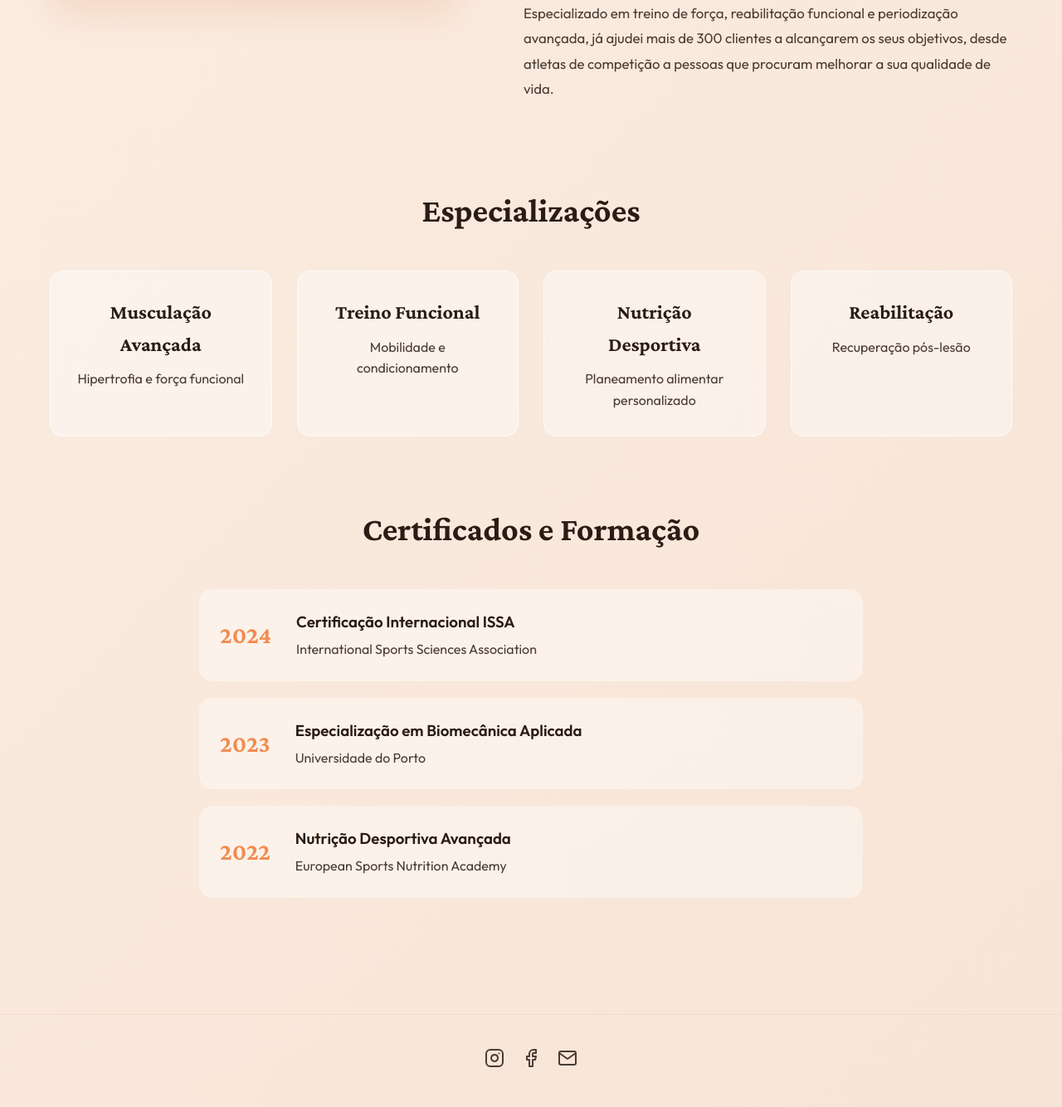
After one commit to fardilhajo/FitHub-Gym, a PHP site: page /trainer-profile.html in a window 1280 px wide. The commit adds this page. Shown: the part 756-2090 px from the top of the page at 83% size. Run offline with PHP 8.4, Linux system fonts and the light colour scheme.

Commit message:
Fixed it so that you can utilize the shortcuts to the other pages at the top

```diff
--- a/css/pages/profile.css
+++ b/css/pages/profile.css
@@ -2,14 +2,13 @@
    CSS Variables & Global Resets
    ========================================================================== */
 :root {
-    --bg-color: #faebe0; /* Light peach/creamy background */
-    --primary-color: #f18c4f; /* Orange accent */
-    --primary-dark: #d87236; /* Darker orange for text */
-    --text-dark: #2a1b15; /* Dark brown/black for headings */
-    --text-body: #4a3b34; /* Muted brown for paragraph text */
-
-    --font-serif: 'Crimson Pro', serif;
-    --font-sans: 'Outfit', sans-serif;
+  --bg-color: #faebe0;
+  --primary-color: #f18c4f;
+  --primary-dark: #d87236;
+  --text-dark: #2a1b15;
+  --text-body: #4a3b34;
+  --font-serif: "Crimson Pro", serif;
+  --font-sans: "Outfit", sans-serif;
 }
 
 * {
@@ -19,12 +18,12 @@
 }
 
 body {
+  min-height: 100vh;
+  font-family: var(--font-sans);
+  line-height: 1.6;
+  color: var(--text-body);
   background-color: var(--bg-color);
   background: linear-gradient(135deg, #fbeee4 0%, #f7e4d5 100%);
-    font-family: var(--font-sans);
-    color: var(--text-body);
-    line-height: 1.6;
-    min-height: 100vh;
 }
 
 /* ==========================================================================
@@ -48,14 +47,14 @@ body {
 
 .nav-links {
   display: flex;
+  gap: 30px;
   list-style: none;
-    gap: 30px;
 }
 
 .nav-links a {
-    text-decoration: none;
   color: var(--text-body);
   font-weight: 500;
+  text-decoration: none;
   transition: color 0.3s;
 }
 
@@ -69,20 +68,21 @@ body {
   align-items: center;
 }
 
-.btn-login, .btn-join {
+.btn-login,
+.btn-join {
   cursor: pointer;
   font-weight: 600;
 }
 
 .btn-join {
+  padding: 8px 20px;
+  color: #fff;
   background: var(--primary-color);
-    color: white;
-    padding: 8px 20px;
   border-radius: 20px;
 }
 
 /* ==========================================================================
-   Profile Container & Introduction Section
+   Profile container and introduction section
    ========================================================================== */
 .perfil-container {
   max-width: 1200px;
@@ -97,7 +97,6 @@ body {
   margin-bottom: 80px;
 }
 
-/* Left Column: Photo */
 .coluna-foto {
   flex: 1;
   max-width: 500px;
@@ -111,80 +110,77 @@ body {
   object-fit: cover;
   border-radius: 24px;
   box-shadow: 0 20px 40px rgba(216, 114, 54, 0.15);
-
 }
 
-/* Right Column: Details */
 .coluna-detalhes {
   flex: 1.2;
   padding-top: 20px;
 }
 
-/* Header */
 .cabecalho-treinador {
   margin-bottom: 40px;
 }
 
 .badge-cargo {
+  display: inline-block;
+  margin-bottom: 24px;
+  padding: 8px 16px;
+  color: #fff;
   background-color: var(--primary-color);
-    color: white;
-    padding: 8px 16px;
   border-radius: 30px;
   font-size: 0.8rem;
   font-weight: 600;
+  letter-spacing: 1px;
   text-transform: uppercase;
-    letter-spacing: 1px;
-    display: inline-block;
-    margin-bottom: 24px;
 }
 
 .nome-treinador {
+  margin-bottom: 15px;
   font-family: var(--font-serif);
   font-size: 4.5rem;
-    color: var(--text-dark);
-    margin-bottom: 15px;
   font-weight: 700;
   line-height: 1.1;
   letter-spacing: -1px;
+  color: var(--text-dark);
 }
 
 .slogan-treinador {
+  padding-bottom: 35px;
   color: var(--primary-dark);
+  border-bottom: 1px solid rgba(216, 114, 54, 0.25);
   font-size: 1.25rem;
   font-weight: 400;
-    padding-bottom: 35px;
-    border-bottom: 1px solid rgba(216, 114, 54, 0.25);
 }
 
-/* Biography */
 .biografia-treinador h2 {
+  margin-bottom: 25px;
   font-family: var(--font-serif);
   font-size: 2.2rem;
+  font-weight: 600;
   color: var(--text-dark);
-    margin-bottom: 25px;
-    font-weight: 600;
 }
 
 .texto-biografia p {
+  margin-bottom: 20px;
+  color: var(--text-body);
   font-size: 1.05rem;
+  font-weight: 400;
   line-height: 1.8;
-    margin-bottom: 20px;
-    font-weight: 400;
-    color: var(--text-body);
 }
 
 /* ==========================================================================
-   Additional Sections (Styling the rest of your HTML)
+   Additional sections
    ========================================================================== */
 .titulo-seccao {
+  margin-bottom: 40px;
   font-family: var(--font-serif);
   font-size: 2.5rem;
+  text-align: center;
   color: var(--text-dark);
-    margin-bottom: 40px;
-    text-align: center;
 }
 
-.seccao-especializacoes, .seccao-certificados {
+.seccao-especializacoes,
+.seccao-certificados {
   margin-bottom: 80px;
 }
 
@@ -195,11 +191,11 @@ body {
 }
 
 .cartao-especialidade {
+  padding: 30px;
+  text-align: center;
   background: rgba(255, 255, 255, 0.4);
-    padding: 30px;
+  border: 1px solid rgba(255, 255, 255, 0.6);
   border-radius: 16px;
-    text-align: center;
-    border: 1px solid rgba(255, 255, 255, 0.6);
   transition: transform 0.3s ease;
 }
 
@@ -208,27 +204,27 @@ body {
 }
 
 .cartao-especialidade h3 {
+  margin-bottom: 10px;
   font-family: var(--font-serif);
+  font-size: 1.5rem;
   color: var(--text-dark);
-    font-size: 1.5rem;
-    margin-bottom: 10px;
 }
 
 .lista-certificados {
-    max-width: 800px;
-    margin: 0 auto;
   display: flex;
   flex-direction: column;
   gap: 20px;
+  max-width: 800px;
+  margin: 0 auto;
 }
 
 .item-certificado {
   display: flex;
   gap: 30px;
+  align-items: center;
+  padding: 25px;
   background: rgba(255, 255, 255, 0.4);
-    padding: 25px;
   border-radius: 16px;
-    align-items: center;
 }
 
 .ano-certificado span {
@@ -239,17 +235,17 @@ body {
 }
 
 .info-certificado h3 {
+  margin-bottom: 5px;
   color: var(--text-dark);
-    margin-bottom: 5px;
 }
 
 /* ==========================================================================
    Footer
    ========================================================================== */
 .rodape-perfil {
-    padding: 40px 20px;
   display: flex;
   justify-content: center;
+  padding: 40px 20px;
   border-top: 1px solid rgba(216, 114, 54, 0.1);
 }
 
@@ -269,7 +265,7 @@ body {
 }
 
 /* ==========================================================================
-   Responsive Design
+   Responsive design
    ========================================================================== */
 @media (max-width: 900px) {
   .seccao-introducao {
--- a/index.html
+++ b/index.html
@@ -17,7 +17,7 @@
     <ul class="nav-links">
       <li><a href="index.html">Home</a></li>
       <li><a href="book-class.html">Classes</a></li>
-      <li><a href="profile.html">Trainers</a></li>
+      <li><a href="trainer-profile.html">Trainers</a></li>
       <li><a href="#equipment">Equipment</a></li>
     </ul>
 
@@ -82,7 +82,7 @@
             <span class="class-tag">HIIT</span>
           </div>
           <div class="trainer-inline">
-            <img src="https://images.unsplash.com/photo-1506794778202-cad84cf45f1d?auto=format&fit=crop&w=80&q=80" alt="Carlos Silva">
+            <img src="https://images.unsplash.com/photo-1506794778202-cad84cf45f1d?auto=format&fit=crop&w=80&q=80" alt="Ricardo Silva">
             <div>
               <small>Trainer</small>
               <p>Ricardo Silva</p>
@@ -217,7 +217,7 @@
 
       <div class="team-grid">
         <article class="team-card">
-          <img src="https://images.unsplash.com/photo-1506794778202-cad84cf45f1d?auto=format&fit=crop&w=120&q=80" alt="Carlos Silva">
+          <img src="https://images.unsplash.com/photo-1506794778202-cad84cf45f1d?auto=format&fit=crop&w=120&q=80" alt="Ricardo Silva">
           <h3>Ricardo Silva</h3>
           <p>HIIT &amp; Strength</p>
         </article>
--- /dev/null
+++ b/trainer-profile.html
@@ -0,0 +1,141 @@
+<!DOCTYPE html>
+<html lang="pt-PT">
+<head>
+  <meta charset="UTF-8">
+  <meta name="viewport" content="width=device-width, initial-scale=1.0">
+  <title>Perfil de Treinador - Ricardo Silva</title>
+  <link rel="preconnect" href="https://fonts.googleapis.com">
+  <link rel="preconnect" href="https://fonts.gstatic.com" crossorigin>
+  <link href="https://fonts.googleapis.com/css2?family=Crimson+Pro:wght@300;400;600;700&family=Outfit:wght@300;400;500;600&display=swap" rel="stylesheet">
+  <link rel="stylesheet" href="css/pages/profile.css">
+</head>
+<body>
+  <nav class="navbar">
+    <a href="index.html" class="nav-logo">FitHub Gym</a>
+
+    <ul class="nav-links">
+      <li><a href="index.html">Home</a></li>
+      <li><a href="book-class.html">Classes</a></li>
+      <li><a href="trainer-profile.html">Trainers</a></li>
+      <li><a href="index.html#equipment">Equipment</a></li>
+    </ul>
+
+    <div class="nav-actions">
+      <span class="btn-login">Login</span>
+      <span class="btn-join">Join Now</span>
+    </div>
+  </nav>
+
+  <main class="perfil-container">
+    <section class="seccao-introducao">
+      <div class="coluna-foto">
+        <img src="https://images.unsplash.com/photo-1534438327276-14e5300c3a48?w=800&q=80" alt="Foto do Ricardo Silva" class="perfil-foto">
+      </div>
+
+      <div class="coluna-detalhes">
+        <div class="cabecalho-treinador">
+          <span class="badge-cargo">Personal Trainer</span>
+          <h1 class="nome-treinador">Ricardo Silva</h1>
+          <p class="slogan-treinador">Transformando vidas através do movimento</p>
+        </div>
+
+        <div class="biografia-treinador">
+          <h2>Biografia</h2>
+          <div class="texto-biografia">
+            <p>Com mais de 8 anos de experiência no sector do fitness, dedico-me a criar programas de treino personalizados que respeitam a individualidade de cada cliente. A minha abordagem combina ciência do exercício, biomecânica avançada e um profundo conhecimento em nutrição desportiva.</p>
+            <p>Acredito que o verdadeiro sucesso está na construção de hábitos sustentáveis e na transformação do mindset. Não se trata apenas de resultados físicos, mas de criar uma relação saudável e duradoura com o exercício e bem-estar.</p>
+            <p>Especializado em treino de força, reabilitação funcional e periodização avançada, já ajudei mais de 300 clientes a alcançarem os seus objetivos, desde atletas de competição a pessoas que procuram melhorar a sua qualidade de vida.</p>
+          </div>
+        </div>
+      </div>
+    </section>
+
+    <section class="seccao-especializacoes">
+      <h2 class="titulo-seccao">Especializações</h2>
+
+      <div class="grelha-especializacoes">
+        <article class="cartao-especialidade">
+          <h3>Musculação Avançada</h3>
+          <p>Hipertrofia e força funcional</p>
+        </article>
+
+        <article class="cartao-especialidade">
+          <h3>Treino Funcional</h3>
+          <p>Mobilidade e condicionamento</p>
+        </article>
+
+        <article class="cartao-especialidade">
+          <h3>Nutrição Desportiva</h3>
+          <p>Planeamento alimentar personalizado</p>
+        </article>
+
+        <article class="cartao-especialidade">
+          <h3>Reabilitação</h3>
+          <p>Recuperação pós-lesão</p>
+        </article>
+      </div>
+    </section>
+
+    <section class="seccao-certificados">
+      <h2 class="titulo-seccao">Certificados e Formação</h2>
+
+      <div class="lista-certificados">
+        <article class="item-certificado">
+          <div class="ano-certificado">
+            <span>2024</span>
+          </div>
+          <div class="info-certificado">
+            <h3>Certificação Internacional ISSA</h3>
+            <p>International Sports Sciences Association</p>
+          </div>
+        </article>
+
+        <article class="item-certificado">
+          <div class="ano-certificado">
+            <span>2023</span>
+          </div>
+          <div class="info-certificado">
+            <h3>Especialização em Biomecânica Aplicada</h3>
+            <p>Universidade do Porto</p>
+          </div>
+        </article>
+
+        <article class="item-certificado">
+          <div class="ano-certificado">
+            <span>2022</span>
+          </div>
+          <div class="info-certificado">
+            <h3>Nutrição Desportiva Avançada</h3>
+            <p>European Sports Nutrition Academy</p>
+          </div>
+        </article>
+      </div>
+    </section>
+  </main>
+
+  <footer class="rodape-perfil">
+    <div class="redes-sociais">
+      <a href="https://instagram.com/o_teu_perfil" target="_blank" rel="noopener noreferrer" class="icone-social instagram" aria-label="Instagram">
+        <svg width="24" height="24" fill="none" stroke="currentColor" stroke-width="2" viewBox="0 0 24 24" stroke-linecap="round" stroke-linejoin="round">
+          <rect x="2" y="2" width="20" height="20" rx="5" ry="5"></rect>
+          <path d="M16 11.37A4 4 0 1 1 12.63 8 4 4 0 0 1 16 11.37z"></path>
+          <line x1="17.5" y1="6.5" x2="17.51" y2="6.5"></line>
+        </svg>
+      </a>
+
+      <a href="https://facebook.com/o_teu_perfil" target="_blank" rel="noopener noreferrer" class="icone-social facebook" aria-label="Facebook">
+        <svg width="24" height="24" fill="none" stroke="currentColor" stroke-width="2" viewBox="0 0 24 24" stroke-linecap="round" stroke-linejoin="round">
+          <path d="M18 2h-3a5 5 0 0 0-5 5v3H7v4h3v8h4v-8h3l1-4h-4V7a1 1 0 0 1 1-1h3z"></path>
+        </svg>
+      </a>
+
+      <a href="mailto:emaildotreinador@ginasiogmail.com" class="icone-social email" aria-label="Email">
+        <svg width="24" height="24" fill="none" stroke="currentColor" stroke-width="2" viewBox="0 0 24 24" stroke-linecap="round" stroke-linejoin="round">
+          <path d="M4 4h16c1.1 0 2 .9 2 2v12c0 1.1-.9 2-2 2H4c-1.1 0-2-.9-2-2V6c0-1.1.9-2 2-2z"></path>
+          <polyline points="22,6 12,13 2,6"></polyline>
+        </svg>
+      </a>
+    </div>
+  </footer>
+</body>
+</html>
```
Also changed, not shown: book-class.html (+17 -16 lines), css/pages/booking.css (+38 -36 lines), profile.html (deleted, +0 -150 lines). Lines whose indentation alone changed are shown as unchanged.
